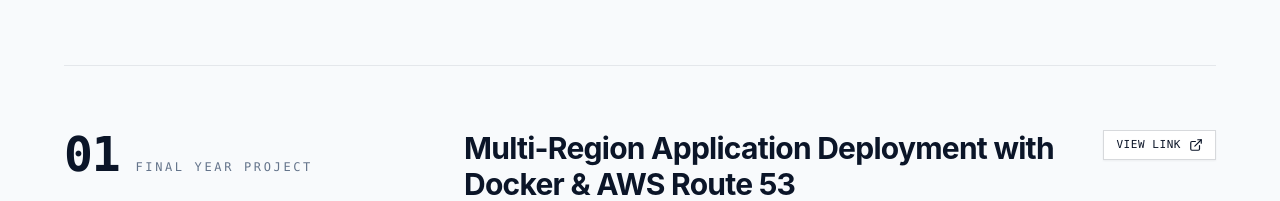
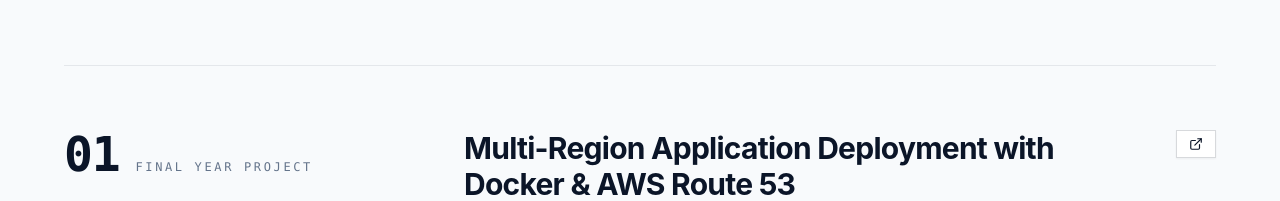
Before and after one commit to rharikrishnanrajan/harikrishnan--portfolio, a React (Vite) app in the folder frontend/: page / in a window 1280 px wide. Shown: the part 3321-3522 px from the top of the page. Built offline with nearby package versions, Linux system fonts and the light colour scheme; no server answers.

Commit message:
implement ArchivePage component with project and certification filtering and search capabilities

```diff
--- a/frontend/src/components/ArchivePage.tsx
+++ b/frontend/src/components/ArchivePage.tsx
@@ -228,7 +228,6 @@ export const ArchivePage: React.FC<ArchivePageProps> = ({
                               aria-label={`Open link for ${project.title}`}
                               title="Open Project Link"
                             >
-                              <span>View Link</span>
                               <ExternalLink className="h-3.5 w-3.5" aria-hidden="true" />
                             </a>
                           )}
--- a/frontend/src/components/Certifications.tsx
+++ b/frontend/src/components/Certifications.tsx
@@ -66,7 +66,6 @@ export const Certifications: React.FC<CertificationsProps> = ({ certifications,
                     aria-label={`Open certificate link for ${certification.name}`}
                     title="View Certificate"
                   >
-                    <span>View Link</span>
                     <ExternalLink className="h-3.5 w-3.5" aria-hidden="true" />
                   </a>
                 )}
--- a/frontend/src/components/ProjectItem.tsx
+++ b/frontend/src/components/ProjectItem.tsx
@@ -63,7 +63,6 @@ export const ProjectItem: React.FC<ProjectItemProps> = ({ project }) => {
                 aria-label={`Open link for ${project.title}`}
                 title="Open Project Link"
               >
-                <span>View Link</span>
                 <ExternalLink className="h-3.5 w-3.5" aria-hidden="true" />
               </a>
             )}
```
